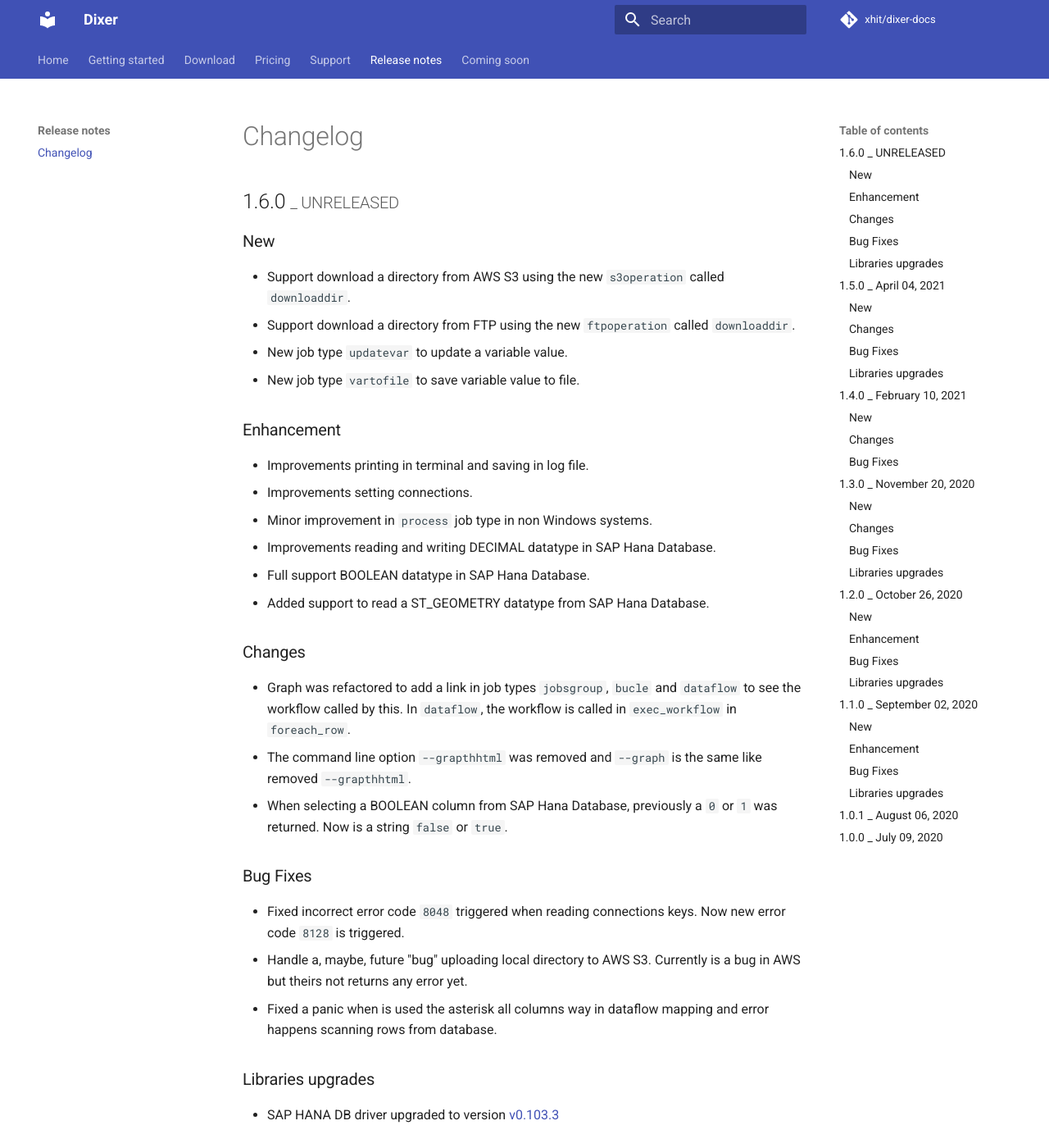
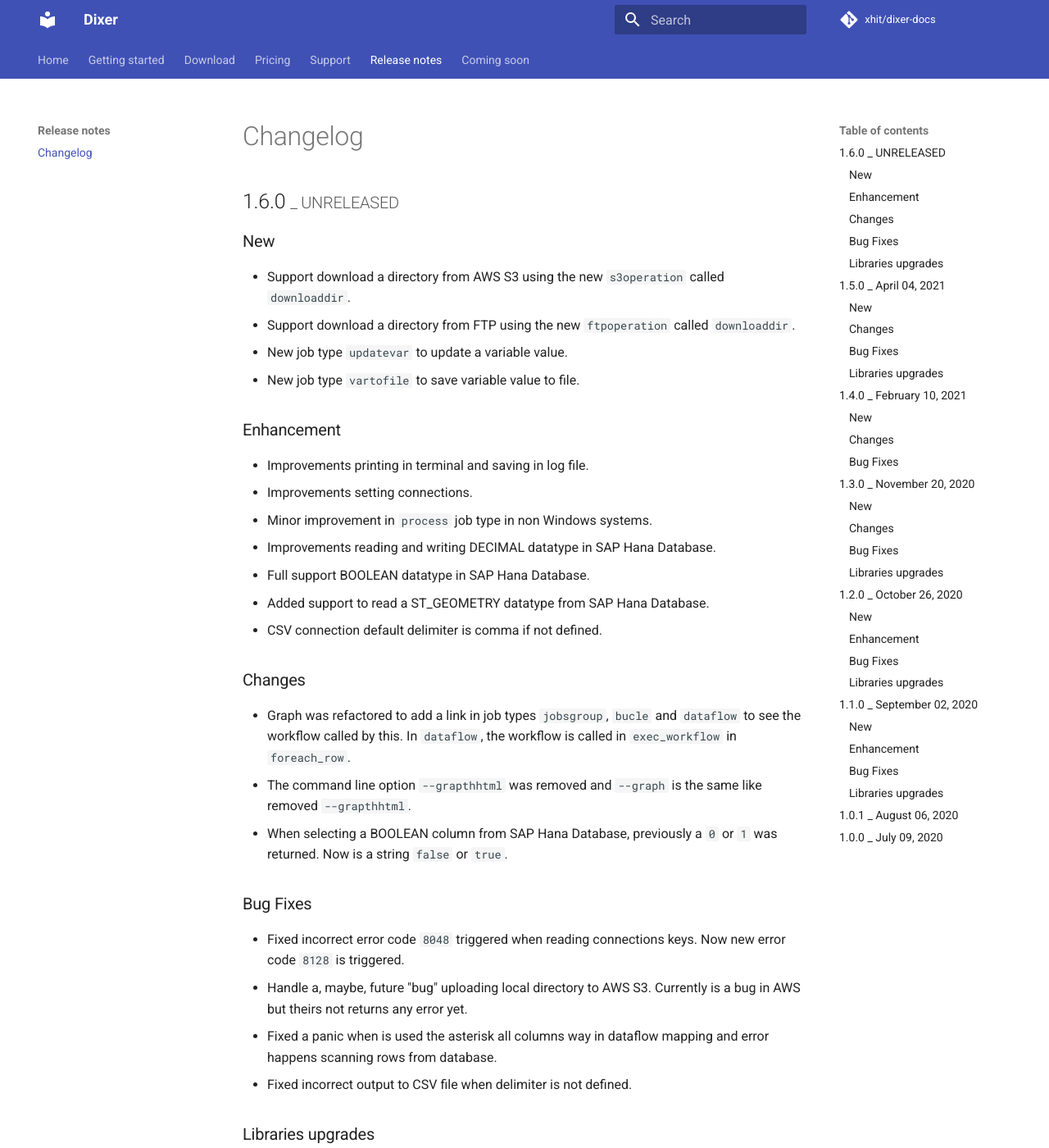
Before and after one commit to Dixer-ETL/dixer-docs, an MkDocs documentation site: the page built from docs/Changelog.md, in a window 1280 px wide and 1400 px high. Shown: the whole window at 82% size. Built offline with MkDocs 1.6.1 and Material for MkDocs 9.7.7, drawn with Linux system fonts in a browser that asks for light colours; comment, search, counter and statistics services are not loaded.

Commit message:
Added fix default comma delimiter in csv connection

```diff
--- a/docs/Changelog.md
+++ b/docs/Changelog.md
@@ -15,6 +15,7 @@
 * Improvements reading and writing DECIMAL datatype in SAP Hana Database.
 * Full support BOOLEAN datatype in SAP Hana Database.
 * Added support to read a ST_GEOMETRY datatype from SAP Hana Database.
+* CSV connection default delimiter is comma if not defined.
 
 ### Changes
 * Graph was refactored to add a link in job types `jobsgroup`, `bucle` and `dataflow` to see the workflow called by this. In `dataflow`, the workflow is called in `exec_workflow` in `foreach_row`.
@@ -25,6 +26,7 @@
 * Fixed incorrect error code `8048` triggered when reading connections keys. Now new error code `8128` is triggered.
 * Handle a, maybe, future "bug" uploading local directory to AWS S3. Currently is a bug in AWS but theirs not returns any error yet.
 * Fixed a panic when is used the asterisk all columns way in dataflow mapping and error happens scanning rows from database.
+* Fixed incorrect output to CSV file when delimiter is not defined.
 
 ### Libraries upgrades
 * SAP HANA DB driver upgraded to version [v0.103.3](https://github.com/SAP/go-hdb/tree/v0.103.3)
```
Also changed, not shown: docs/documentation/Create-a-connection.md (+1 -1 lines).
